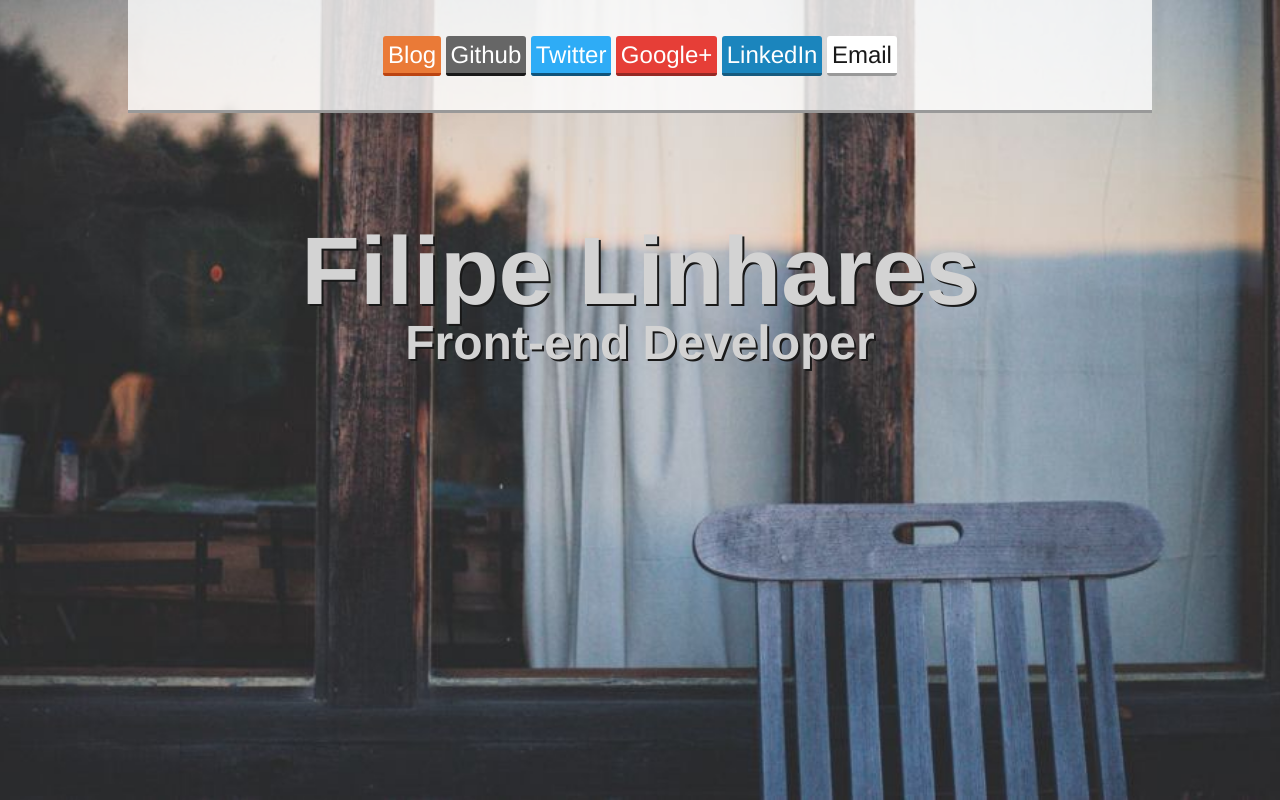
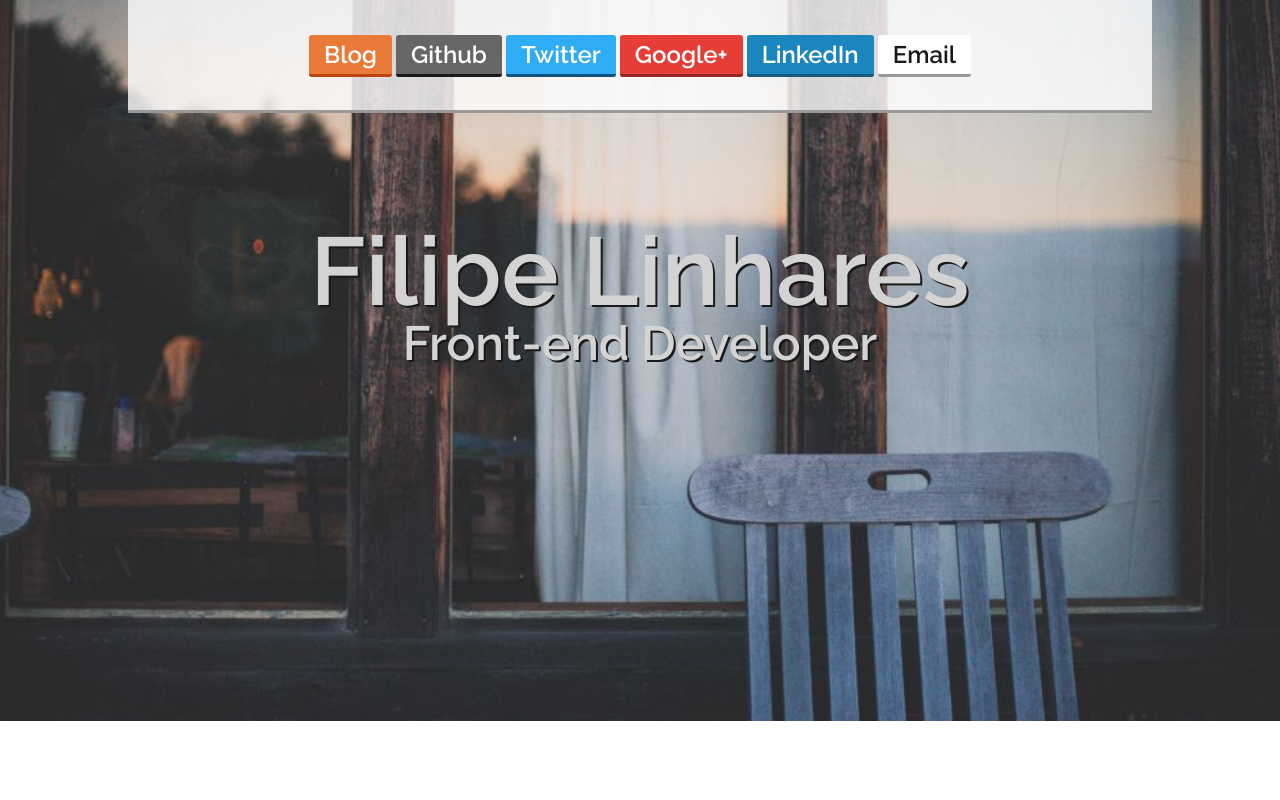
Before and after one commit to filipelinhares/me, a plain HTML site: page index.html in a window 1280 px wide. Drawn offline with Linux system fonts and the light colour scheme.

Commit message:
Change the font family

```diff
--- a/index.html
+++ b/index.html
@@ -8,6 +8,7 @@
 
     <title>Filipe Linhares</title>
 
+    <link href="http://fonts.googleapis.com/css?family=Raleway:600,400" rel="stylesheet">
     <link rel="stylesheet" href="main.css">
 </head>
 <body>
--- a/main.css
+++ b/main.css
@@ -6,18 +6,10 @@
   padding: 0;
 }
 
-/*
-    # To force height 100% in other elements
-    # http://stackoverflow.com/questions/7357818/100-screen-height-css
-*/
-html, body {
-  height: 100%;
-}
-
 body {
   background: url(bg.jpg) center top no-repeat;
   background-size: cover;
-  font: 100%/1 'Helvetica Naue', Helvetica, Verdana, Ubuntu, sans-serif;
+  font: 100%/1 'Raleway', Helvetica, Verdana, Ubuntu, sans-serif;
 }
 
 .menu {
@@ -38,10 +30,11 @@ body {
     font-size: 1.5em;
     text-decoration: none;
     border-radius: 3px;
-    padding: 5px;
+    padding: 5px 15px;
     color: #fff;
     border-bottom: 3px solid #191919;
     line-height: 50px;
+    font-weight: bold;
   }
 
   .social-links a:active {
@@ -50,7 +43,6 @@ body {
     top: 3px;
   }
 
-    /*Using 'a.class-name' because specificity*/
   a.blog{
     background: #EA7A37;
     border-color: #BB4411;
```
